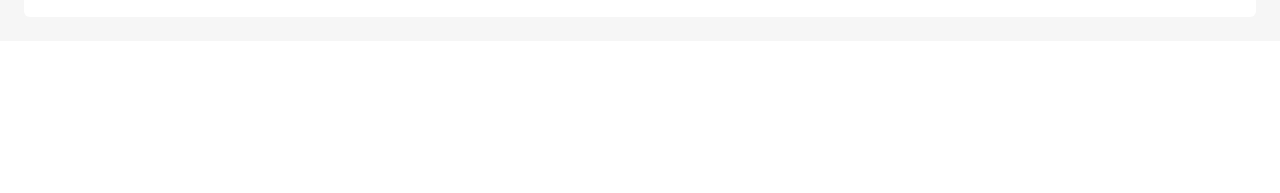
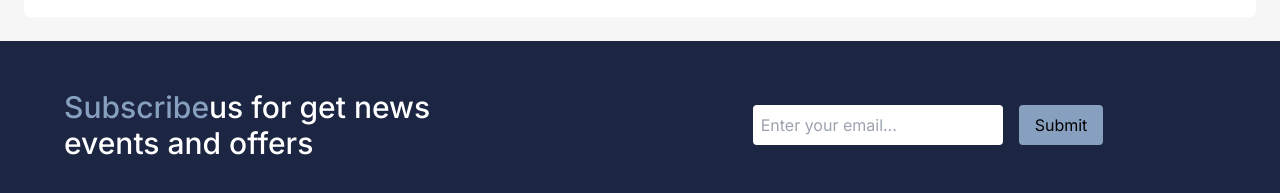
Before and after one commit to mishalp/sleek-shop-frontend, a React (Vite) app: page / in a window 1280 px wide. Shown: the part 2179-2372 px from the top of the page. Before the commit the page ends 2220 px from the top, so only its background shows below. Built offline with nearby package versions, Linux system fonts and the light colour scheme.

Commit message:
create subscibe section

```diff
--- a/src/components/homeNav/HomeNav.jsx
+++ b/src/components/homeNav/HomeNav.jsx
@@ -52,7 +52,7 @@ function HomeNav() {
     const [show, setShow] = useState(false)
 
     return (
-        <div className={`w-full z-10 text-white text-lg justify-between items-center bg-secondary p-4 lg:px-8 fixed sm:grid-cols-[auto,1fr,auto] lg:grid-cols-[auto,1fr,auto,auto] xl:grid-cols-3 gap-x-8 grid grid-cols-3`}>
+        <div className={`w-full z-10 text-white overflow-hidden text-lg justify-between items-center bg-secondary p-4 lg:px-8 fixed sm:grid-cols-[auto,1fr,auto] lg:grid-cols-[auto,1fr,auto,auto] xl:grid-cols-3 gap-x-8 grid grid-cols-3`}>
             <img src={menu} alt="" className='xl:hidden w-7' onClick={() => setShow(!show)} />
             <div className="flex gap-6 justify-center items-center sm:justify-self-start">
                 <img src={logo} className='w-28' alt="" />
--- a/src/pages/home/Home.jsx
+++ b/src/pages/home/Home.jsx
@@ -1,9 +1,10 @@
 import HomeNav from '../../components/homeNav/HomeNav'
 import BestSellingSection from './components/bestSellingSection/BestSellingSection'
 import BrandSection from './components/brandSection/BrandSection'
-import CategorisSection from './components/categoriesSection/CategorisSection'
+import CategoriesSection from './components/categoriesSection/CategoriesSection'
 import FeaturesSection from './components/featuresSection/FeaturesSection'
 import HeroSection from './components/heroSection/HeroSection'
+import SubscribeSection from './components/subscribeSection/SubscribeSection'
 
 function Home() {
     return (
@@ -11,9 +12,10 @@ function Home() {
             <HomeNav />
             <HeroSection />
             <FeaturesSection />
-            <CategorisSection />
+            <CategoriesSection />
             <BestSellingSection />
             <BrandSection />
+            <SubscribeSection />
         </div>
     )
 }
--- a/src/pages/home/components/categoriesSection/CategorisSection.jsx
+++ b/src/pages/home/components/categoriesSection/CategoriesSection.jsx
@@ -42,7 +42,7 @@ const categoris = [
     },
 ]
 
-function CategorisSection() {
+function CategoriesSection() {
     return (
         <div className="xl:p-6 font-popins overflow-auto disableScrollBar">
             <div className="p-4 m-6 xl:m-0 bg-white flex w-fit xl:w-auto xl:grid xl:grid-cols-5 justify-items-center gap-4 rounded-md">
@@ -57,4 +57,4 @@ function CategorisSection() {
     )
 }
 
-export default CategorisSection
+export default CategoriesSection
--- /dev/null
+++ b/src/pages/home/components/subscribeSection/SubscribeSection.jsx
@@ -0,0 +1,22 @@
+import React from 'react'
+
+function SubscribeSection() {
+    return (
+        <div className='p-8 md:p-12 sm:px-8 lg:px-16 bg-tertiory gap-y-5 grid grid-cols-1 md:grid-cols-2 '>
+            <div className="flex justify-center md:justify-start">
+                <p className='text-lg sm:text-xl md:text-2xl lg:text-3xl text-white font-medium md:max-w-96 leading-8 md:leading-[3rem]'>
+                    <span className='text-[#88A0BF]'>Subscribe</span>
+                    us for get news events and offers
+                </p>
+            </div>
+            <div className="grid place-items-center">
+                <div className="flex flex-col sm:flex-row gap-4">
+                    <input type="text" className='p-2 rounded' placeholder='Enter your email...' name="" id="" />
+                    <button className='p-4 py-2 rounded bg-[#88A0BF]'>Submit</button>
+                </div>
+            </div>
+        </div>
+    )
+}
+
+export default SubscribeSection
```
